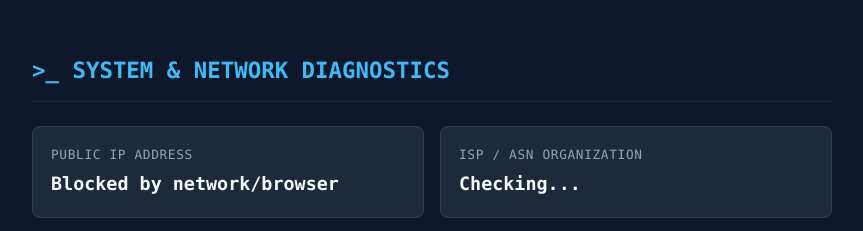
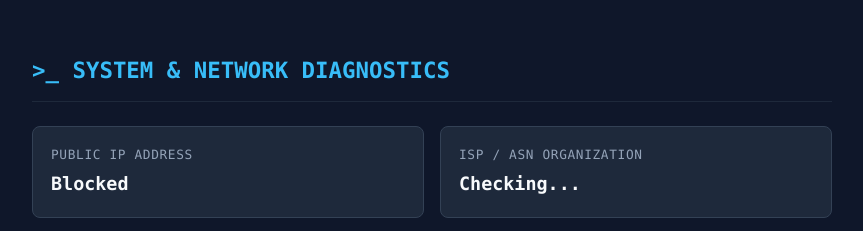
Before and after one commit to ntosoft/web, a plain HTML site: page ip.html in a window 1280 px wide. Shown: the top 231 px of the page, without its empty margins (208-1071 px from the left). Drawn offline with Linux system fonts and the light colour scheme; no server answers.

Commit message:
Refactor IP and Geo fetching with new URLs

```diff
--- a/ip.html
+++ b/ip.html
@@ -47,14 +47,18 @@
   const tz = Intl.DateTimeFormat().resolvedOptions().timeZone;
   document.getElementById('ua').textContent = navigator.userAgent + ' | Screen: ' + screen.width + 'x' + screen.height + ' | TZ: ' + tz;
 
-  // 1. Latency test via Cloudflare DoH (CORS supported)
+  const cfBase = 'https://' + 'cloudflare-dns.com' + '/dns-query';
+  const geoUrl = 'https://' + 'get.geojs.io' + '/v1/ip/geo.json';
+  const ipifyUrl = 'https://' + 'api64.ipify.org' + '?format=json';
+
+  // 1. Latency test
   const t0 = performance.now();
-  fetch('https://cloudflare-dns.com', { headers: { 'Accept': 'application/dns-json' } })
+  fetch(cfBase + '?name=example.com&type=A', { headers: { 'Accept': 'application/dns-json' } })
     .then(() => { document.getElementById('ping').textContent = Math.round(performance.now() - t0) + ' ms'; })
     .catch(() => { document.getElementById('ping').textContent = 'Blocked'; });
 
-  // 2. IP & Geo via GeoJS (CORS supported, privacy-friendly) with ipify fallback
-  fetch('https://geojs.io')
+  // 2. IP & Geo
+  fetch(geoUrl)
     .then(r => r.json())
     .then(d => {
       document.getElementById('ip').textContent = d.ip || 'N/A';
@@ -62,14 +66,14 @@
       document.getElementById('loc').textContent = [d.city, d.country].filter(Boolean).join(', ') + ' (' + tz + ')';
     })
     .catch(() => {
-      fetch('https://ipify.org')
+      fetch(ipifyUrl)
         .then(r => r.json())
         .then(d => {
           document.getElementById('ip').textContent = d.ip;
-          document.getElementById('isp').textContent = 'Geo API filtered by browser';
+          document.getElementById('isp').textContent = 'Geo API filtered';
           document.getElementById('loc').textContent = tz;
         })
-        .catch(() => { document.getElementById('ip').textContent = 'Blocked by network/browser'; });
+        .catch(() => { document.getElementById('ip').textContent = 'Blocked'; });
     });
 
   // 3. DNS Lookup
@@ -79,7 +83,7 @@
     const out = document.getElementById('dns-out');
     if (!dom) return;
     out.textContent = 'Querying Cloudflare DoH...';
-    fetch('https://cloudflare-dns.com' + encodeURIComponent(dom) + '&type=' + type, {
+    fetch(cfBase + '?name=' + encodeURIComponent(dom) + '&type=' + type, {
       headers: { 'Accept': 'application/dns-json' }
     })
     .then(r => r.json())
```
